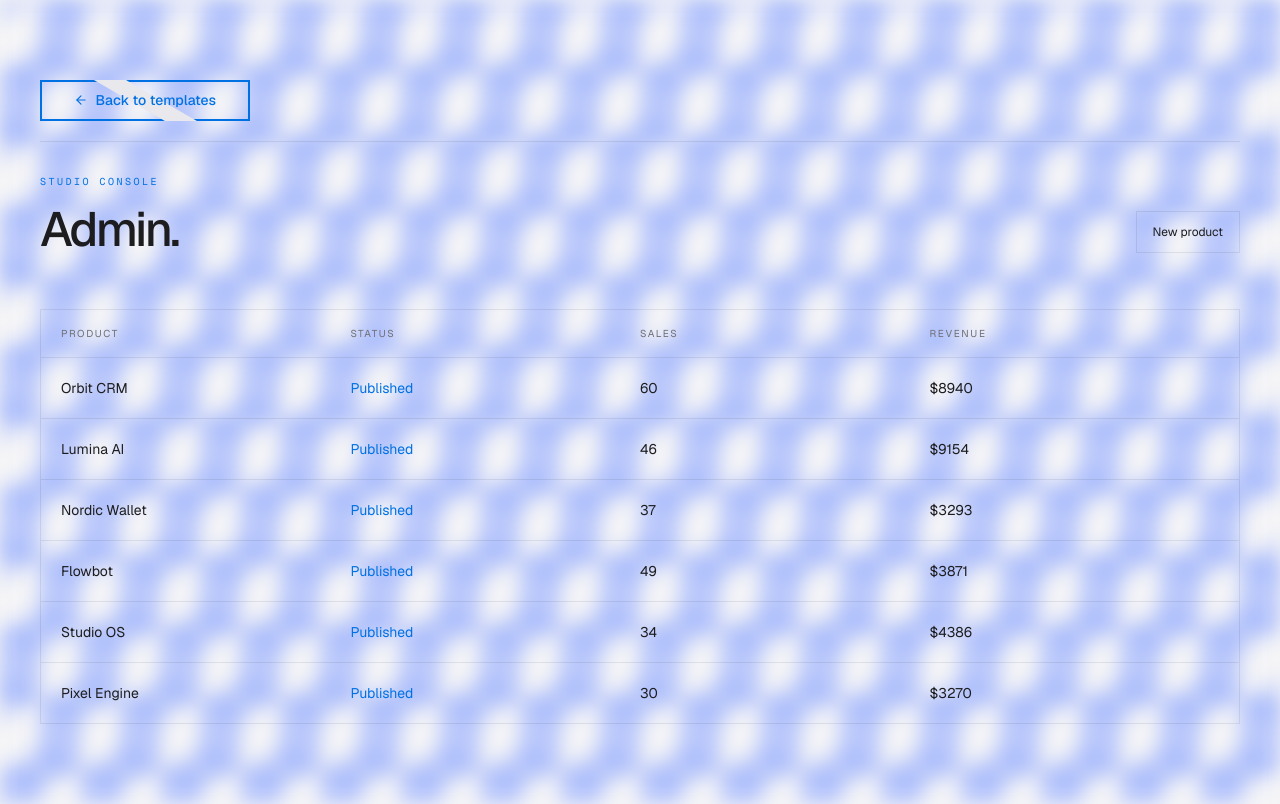
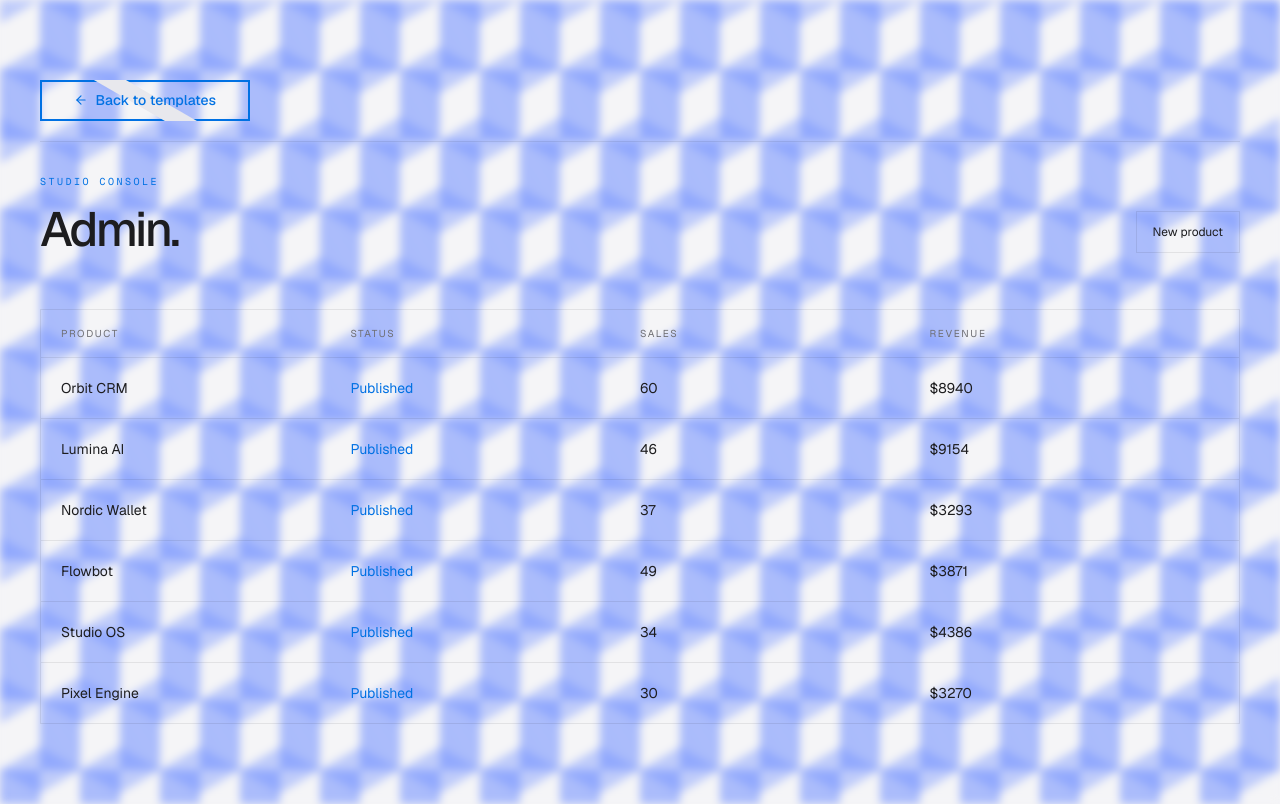
Before and after one commit to hayotbekmaxmudjonov380-arch/mywebsite, a Next.js app: page /admin in a window 1280 px wide. Built offline with nearby package versions, Linux system fonts and the light colour scheme.

Commit message:
fix: sharper background cubes - blur(4px), stronger colors

```diff
--- a/components/marketplace/route-views.tsx
+++ b/components/marketplace/route-views.tsx
@@ -163,15 +163,15 @@ function Shell({ children }: { children: React.ReactNode }) {
         className="pointer-events-none absolute inset-0"
         style={{
           zIndex: 0,
-          filter: 'blur(10px)',
+          filter: 'blur(4px)',
           opacity: 1,
           background: `
-            linear-gradient(30deg, rgba(109,141,255,0.3) 12%, transparent 13%, transparent 87%, rgba(109,141,255,0.3) 88%),
-            linear-gradient(150deg, rgba(109,141,255,0.3) 12%, transparent 13%, transparent 87%, rgba(109,141,255,0.3) 88%),
-            linear-gradient(30deg, rgba(109,141,255,0.3) 12%, transparent 13%, transparent 87%, rgba(109,141,255,0.3) 88%),
-            linear-gradient(150deg, rgba(109,141,255,0.3) 12%, transparent 13%, transparent 87%, rgba(109,141,255,0.3) 88%),
-            linear-gradient(60deg, rgba(109,141,255,0.45) 25%, transparent 26%, transparent 75%, rgba(109,141,255,0.45) 76%),
-            linear-gradient(60deg, rgba(109,141,255,0.45) 25%, transparent 26%, transparent 75%, rgba(109,141,255,0.45) 76%)
+            linear-gradient(30deg, rgba(109,141,255,0.4) 12%, transparent 13%, transparent 87%, rgba(109,141,255,0.4) 88%),
+            linear-gradient(150deg, rgba(109,141,255,0.4) 12%, transparent 13%, transparent 87%, rgba(109,141,255,0.4) 88%),
+            linear-gradient(30deg, rgba(109,141,255,0.4) 12%, transparent 13%, transparent 87%, rgba(109,141,255,0.4) 88%),
+            linear-gradient(150deg, rgba(109,141,255,0.4) 12%, transparent 13%, transparent 87%, rgba(109,141,255,0.4) 88%),
+            linear-gradient(60deg, rgba(109,141,255,0.55) 25%, transparent 26%, transparent 75%, rgba(109,141,255,0.55) 76%),
+            linear-gradient(60deg, rgba(109,141,255,0.55) 25%, transparent 26%, transparent 75%, rgba(109,141,255,0.55) 76%)
           `,
           backgroundPosition: '0 0, 0 0, 40px 70px, 40px 70px, 0 0, 40px 70px',
           backgroundSize: '80px 140px',
```
